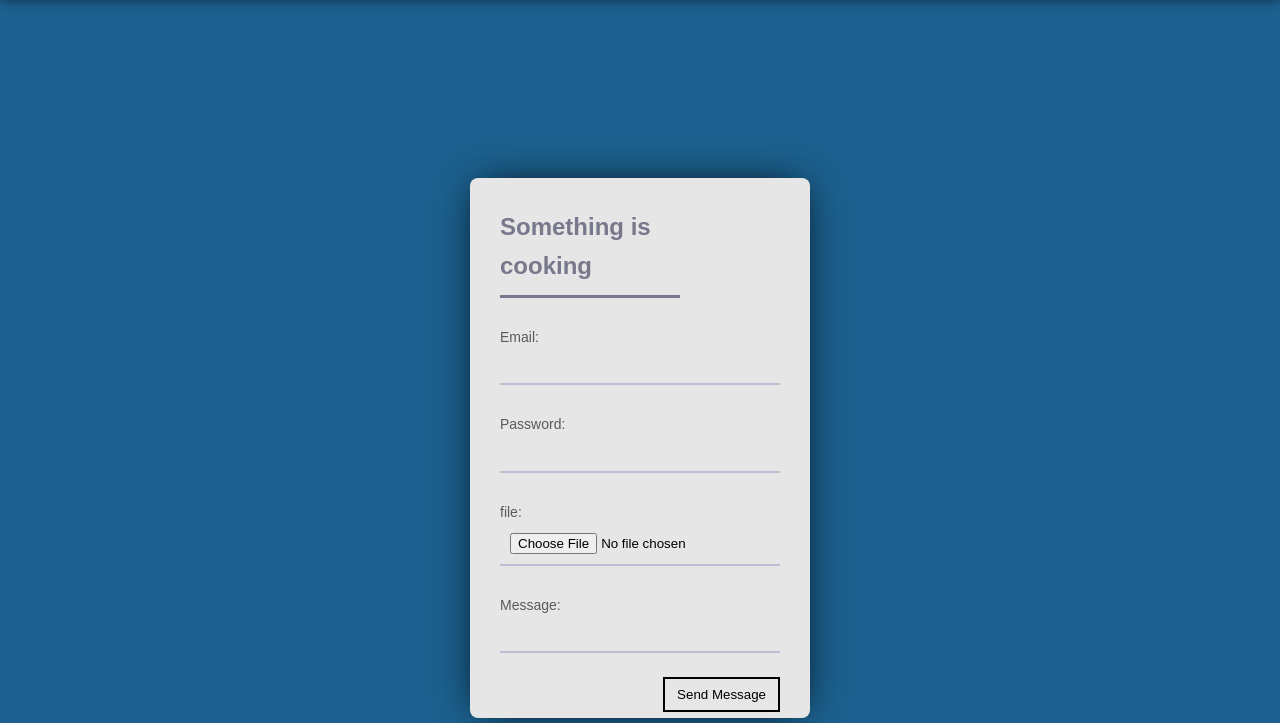
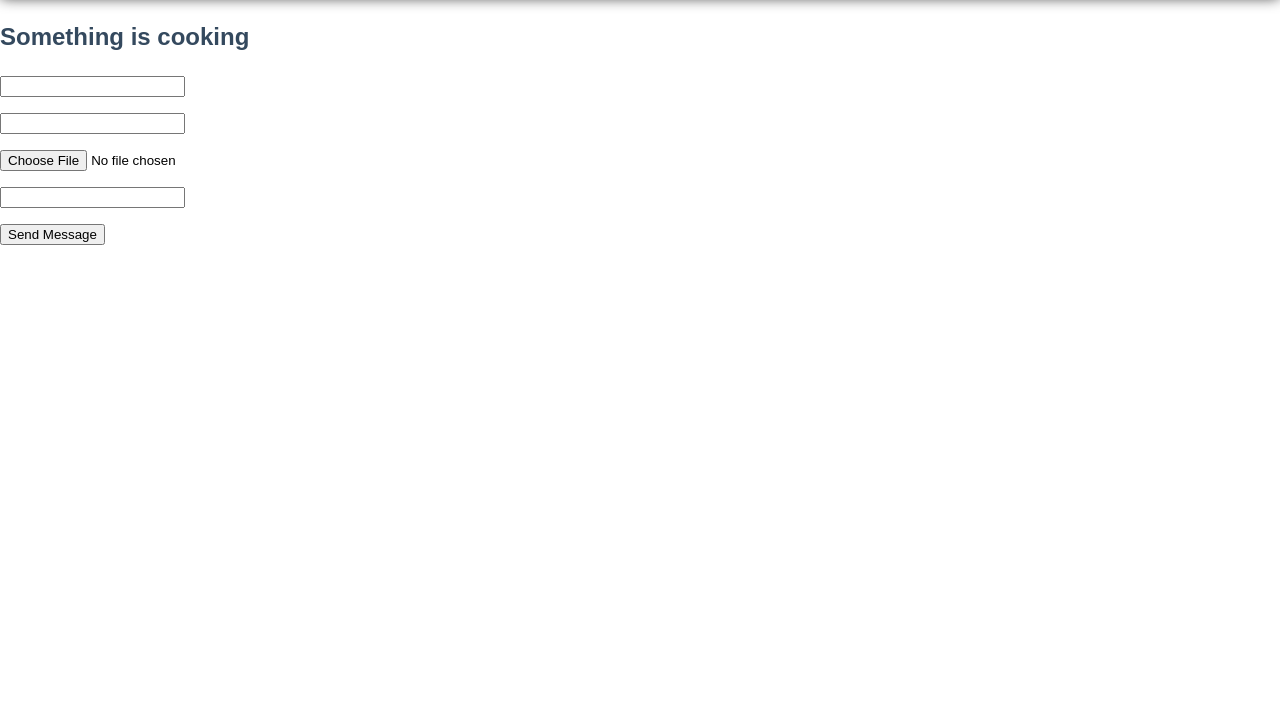
Before and after one commit to AryanShrivastava/ppmailing, a plain HTML site: page index.html in a window 1280 px wide. Shown: the part 77-800 px from the top of the page. Drawn offline with Linux system fonts and the light colour scheme.

Commit message:
Update index.css

```diff
--- a/index.css
+++ b/index.css
@@ -97,28 +97,3 @@ a {
 	}
 
 }
-
-
-
-
-
-
-
-
-
-
-
-
-
-
-body{background:rgb(28, 97, 143);margin:0}
-.form{width:340px;height:540px;background:#e6e6e6;border-radius:8px;box-shadow:0 0 40px -10px #000;margin:calc(50vh - 220px) auto;padding:20px 30px;max-width:calc(100vw - 40px);box-sizing:border-box;font-family:'Montserrat',sans-serif;position:relative}
-h2{margin:10px 0;padding-bottom:10px;width:180px;color:#78788c;border-bottom:3px solid #78788c}
-input{width:100%;padding:10px;box-sizing:border-box;background:none;outline:none;resize:none;border:0;font-family:'Montserrat',sans-serif;transition:all .3s;border-bottom:2px solid #bebed2}
-input:focus{border-bottom:2px solid #78788c}
-p:before{content:attr(type);display:block;margin:28px 0 0;font-size:14px;color:#5a5a5a}
-
-button{float:right;padding:8px 12px;margin:8px 0 0;  background-color: rgb(12, 12, 20);font-family:'Montserrat',sans-serif;border:2px solid #000;background:0;color:#000;cursor:pointer;transition:all .3s}
-button:hover{background:#78788c;color:#fff}
-div{content:'Hi';position:absolute;bottom:-15px;right:-20px;background:#50505a;color:#fff;width:320px;padding:16px 4px 16px 0;border-radius:6px;font-size:13px;box-shadow:10px 10px 40px -14px #000}
-span{margin:0 5px 0 15px}
```
